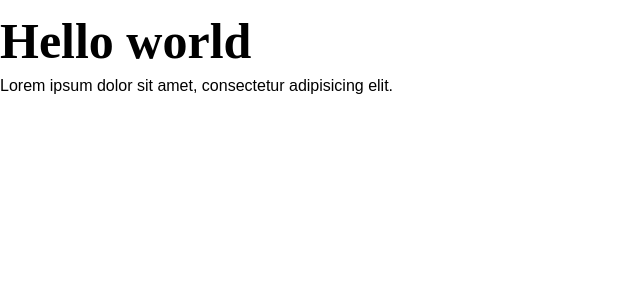
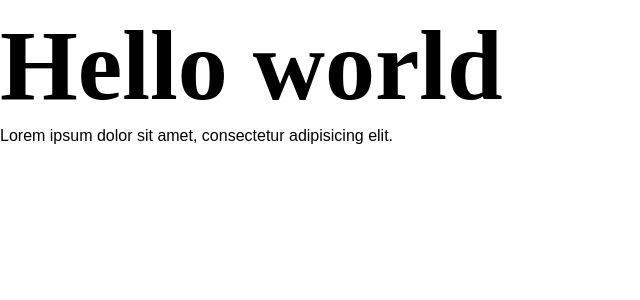
Before and after one commit to MickL/nuxt-og-image-v6-beta, a Nuxt app: page / in a window 1280 px wide. Shown: the top 300 px of the page, without its empty margins (0-640 px from the left). Built offline with nearby package versions, Linux system fonts and the light colour scheme.

Commit message:
Updated to beta 28, increased font size to make it more obviouis

```diff
--- a/app/assets/css/main.css
+++ b/app/assets/css/main.css
@@ -5,5 +5,5 @@
     --font-serif: 'Merriweather', serif;
 
     --color-red: #e7000b;
-    --text-4xl: 50px;
+    --text-4xl: 100px;
 }
--- a/package.json
+++ b/package.json
@@ -17,7 +17,7 @@
     "@tailwindcss/vite": "^4.1.18",
     "@takumi-rs/core": "^0.67.2",
     "nuxt": "^4.3.0",
-    "nuxt-og-image": "^6.0.0-beta.26",
+    "nuxt-og-image": "^6.0.0-beta.28",
     "tailwindcss": "^4.1.18",
     "vue": "^3.5.27",
     "vue-router": "^4.6.4"
```
Also changed, not shown: 1 other file (tests, documents, lock files or other folders).
